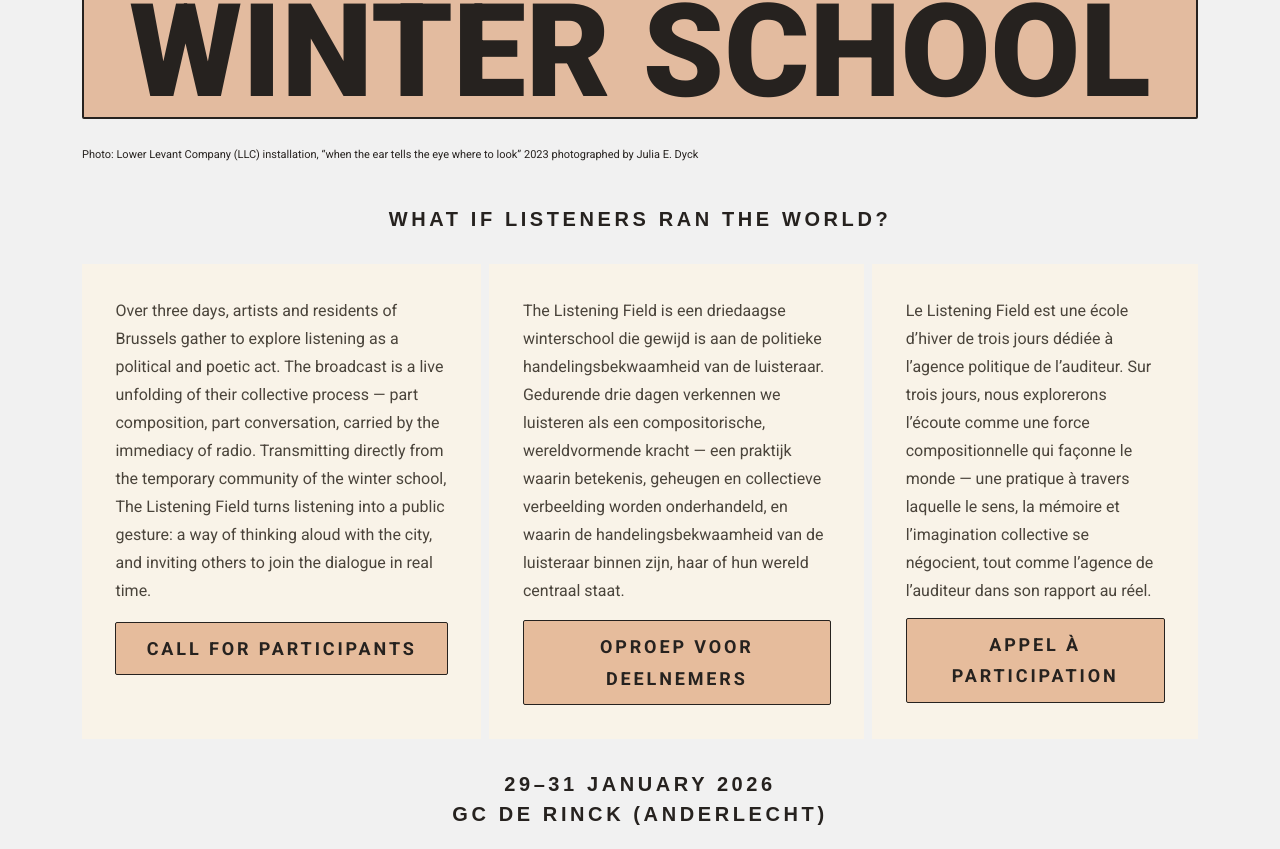
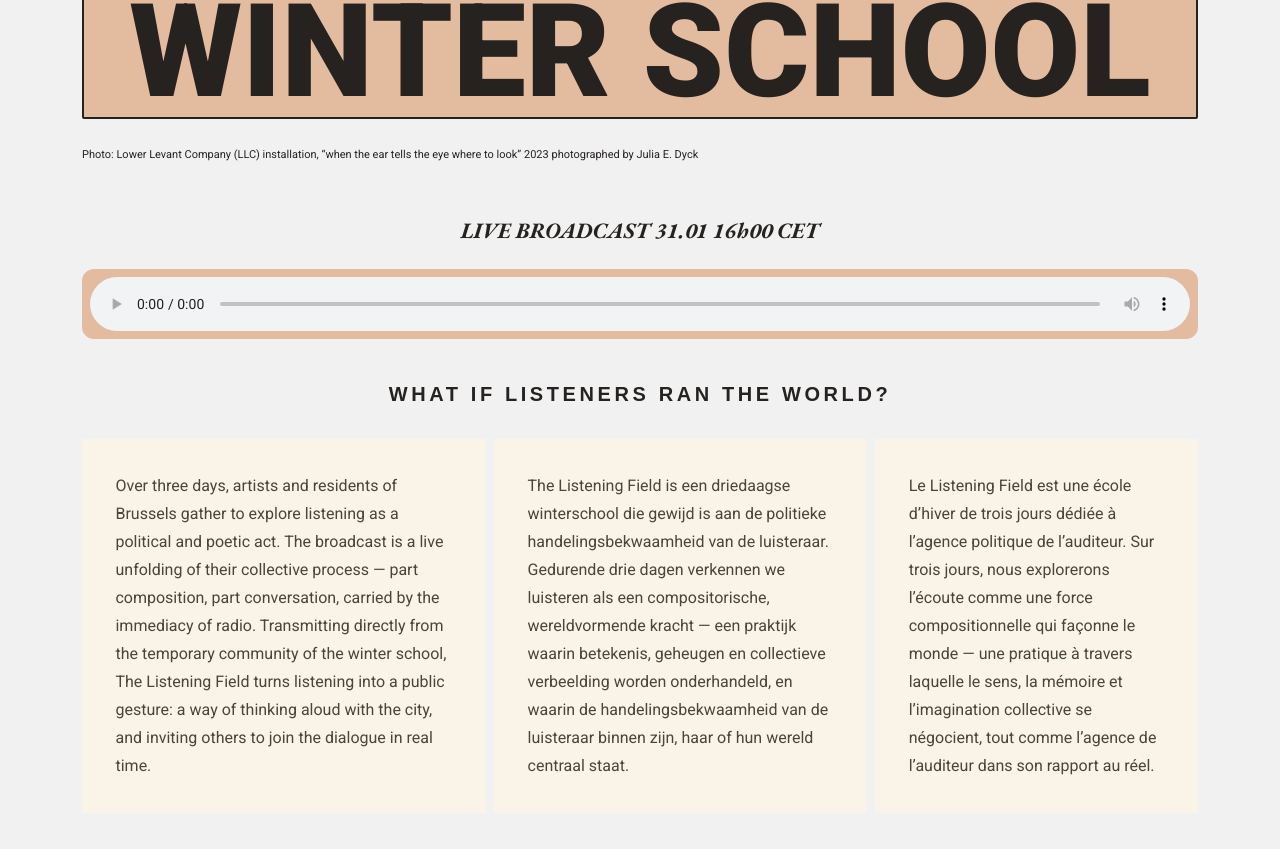
Before and after one commit to juliaedyck/listeningfield, a React (Vite) app: page / in a window 1280 px wide. Shown: the part 765-1614 px from the top of the page. Built offline with nearby package versions, Linux system fonts and the light colour scheme.

Commit message:
broadcast setup

```diff
--- a/index.html
+++ b/index.html
@@ -9,6 +9,11 @@
     <link rel="preconnect" href="https://fonts.googleapis.com">
 <link rel="preconnect" href="https://fonts.gstatic.com" crossorigin>
 <link href="https://fonts.googleapis.com/css2?family=Roboto:ital,wght@0,100..900;1,100..900&display=swap" rel="stylesheet">
+
+<link rel="preconnect" href="https://fonts.googleapis.com">
+<link rel="preconnect" href="https://fonts.gstatic.com" crossorigin>
+<link href="https://fonts.googleapis.com/css2?family=EB+Garamond:ital,wght@0,400..800;1,400..800&display=swap" rel="stylesheet">
+
 <meta property="og:title" content="Listening Field – Winter School" />
 <meta property="og:image" content="https://listeningfield.be/listeningfield.jpg" />
 
--- a/src/App.tsx
+++ b/src/App.tsx
@@ -1,4 +1,5 @@
 import styled from 'styled-components'
+import LiveRadioPlayer from './Radio';
 
 const colors = {
   background: '#f1f1f1',
@@ -279,6 +280,18 @@ const Email = styled.a`
   }
 `;
 
+const Italic = styled.h3`
+  font-family: "EB Garamond", serif;
+  font-optical-sizing: auto;
+  font-style: italic;
+  font-size: 22px;
+`
+const Broadcast = styled.div`
+  display: flex;
+  justify-content: center;
+  align-items: center;
+  flex-direction: column;
+`
 
 const Footer = styled.footer`
   width: 100%;
@@ -324,8 +337,12 @@ function App() {
             <Title>WINTER SCHOOL</Title>
           </HeroImageWrap>
           <ImageCredit>Photo: Lower Levant Company (LLC) installation, “when the ear tells the eye where to look” 2023 photographed by Julia E. Dyck</ImageCredit>
+<Broadcast>
+<Italic>LIVE BROADCAST 31.01 16h00 CET</Italic>
+<LiveRadioPlayer/>
+</Broadcast>
+          <Header>
 
-          <Header>
 
 
 
@@ -339,33 +356,33 @@ function App() {
               winter school, The Listening Field turns listening into a public gesture: a way
               of thinking aloud with the city, and inviting others to join the dialogue in
               real time.
-              <Button
+              {/* <Button
                 onClick={() =>
                   window.open('/ListeningField_EN1.pdf', '_blank', 'noopener,noreferrer')
                 }
               >
                 CALL FOR PARTICIPANTS
-              </Button>
+              </Button> */}
             </Description>
             <Description>
             The Listening Field is een driedaagse winterschool die gewijd is aan de politieke handelingsbekwaamheid van de luisteraar. Gedurende drie dagen verkennen we luisteren als een compositorische, wereldvormende kracht — een praktijk waarin betekenis, geheugen en collectieve verbeelding worden onderhandeld, en waarin de handelingsbekwaamheid van de luisteraar binnen zijn, haar of hun wereld centraal staat.
-            <Button
+            {/* <Button
                 onClick={() =>
                   window.open('/ListeningField_NL1.pdf', '_blank', 'noopener,noreferrer')
                 }
               >
                Oproep voor deelnemers
-              </Button>
+              </Button> */}
             </Description>
             <Description>
             Le Listening Field est une école d’hiver de trois jours dédiée à l’agence politique de l’auditeur. Sur trois jours, nous explorerons l’écoute comme une force compositionnelle qui façonne le monde — une pratique à travers laquelle le sens, la mémoire et l’imagination collective se négocient, tout comme l’agence de l’auditeur dans son rapport au réel.
-            <Button
+            {/* <Button
                 onClick={() =>
                   window.open('/ListeningField_FR1.pdf', '_blank', 'noopener,noreferrer')
                 }
               >
               Appel à participation
-              </Button>
+              </Button> */}
             </Description>
             </Descriptions>
             <Actions>
--- /dev/null
+++ b/src/Radio.tsx
@@ -0,0 +1,20 @@
+export default function LiveRadioPlayer() {
+  return (
+    <div
+      style={{
+        display: "flex",
+        justifyContent: "center",
+        background: "#dd9d71a1",
+        padding: "8px",
+        borderRadius: "12px",
+        width: "100%"
+      }}
+    >
+      <audio
+        controls
+        src="https://stream.zeno.fm/pu0k9npecjfuv.mp3"
+        style={{ width: "100%" }}
+      />
+    </div>
+  );
+}
```
